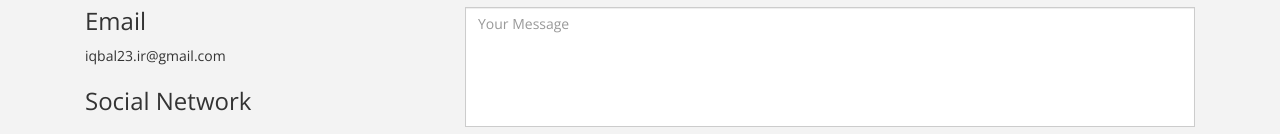
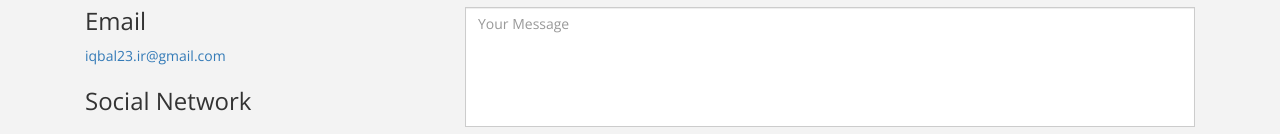
Before and after one commit to Resume2305/Profile, a plain HTML site: page index.html in a window 1280 px wide. Shown: the part 6145-6279 px from the top of the page. Drawn offline with nearby package versions, Linux system fonts and the light colour scheme; files whose address does not match are found by name; a web font is replaced by a local one.

Commit message:
Update index.html

```diff
--- a/index.html
+++ b/index.html
@@ -347,7 +347,7 @@
                 <h3> Mobile Number 2</h3>
                 <p><a href="tel:+6285694760627">0856-9476-0627</a></p>
                 <h3>Email</h3>
-                <p>iqbal23.ir@gmail.com</p>
+		    <p><a href="mailto: iqbal23.ir@gmail.com">iqbal23.ir@gmail.com</a></p>
 
                 <h3>Social Network</h3>
 
```
